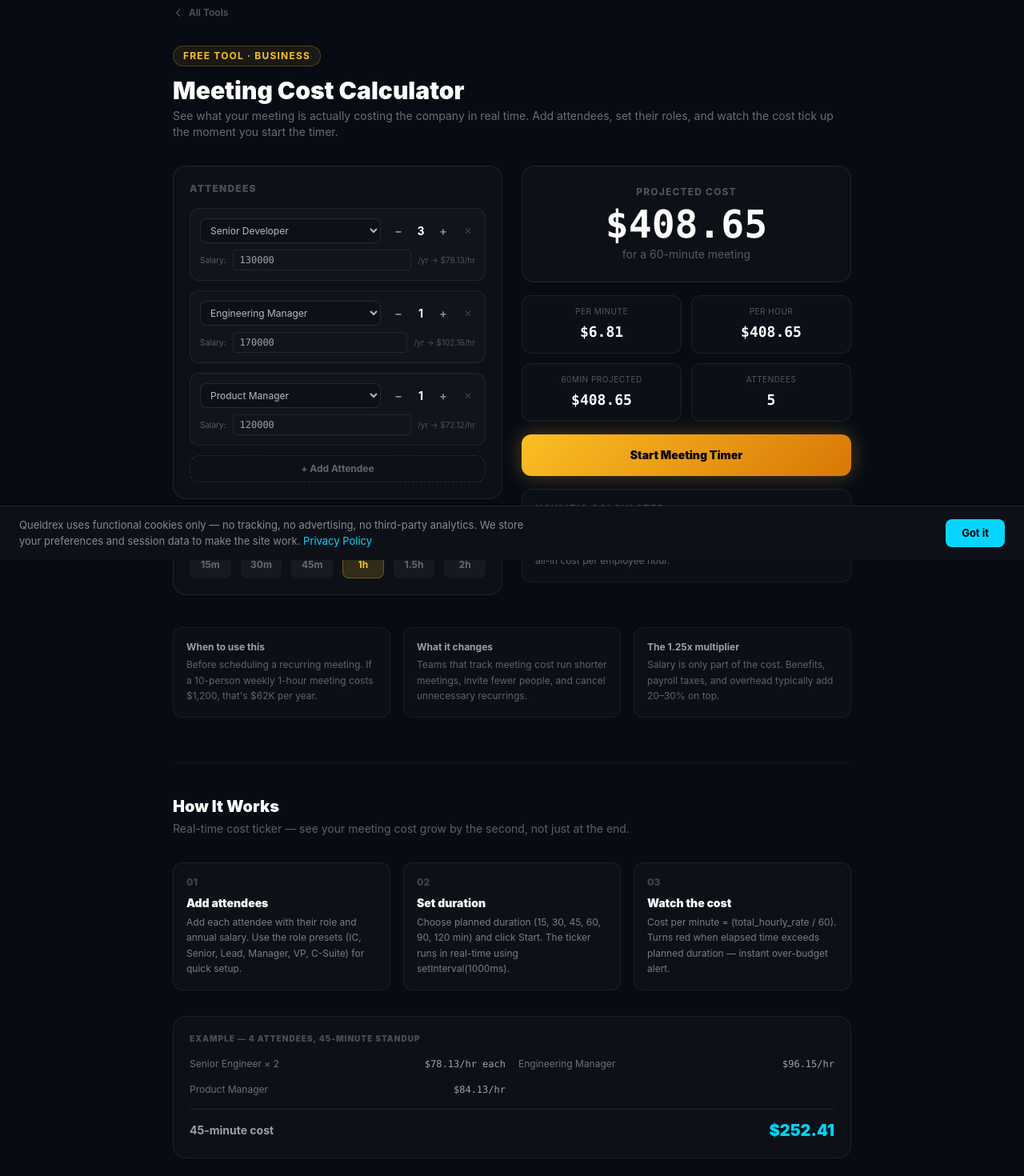
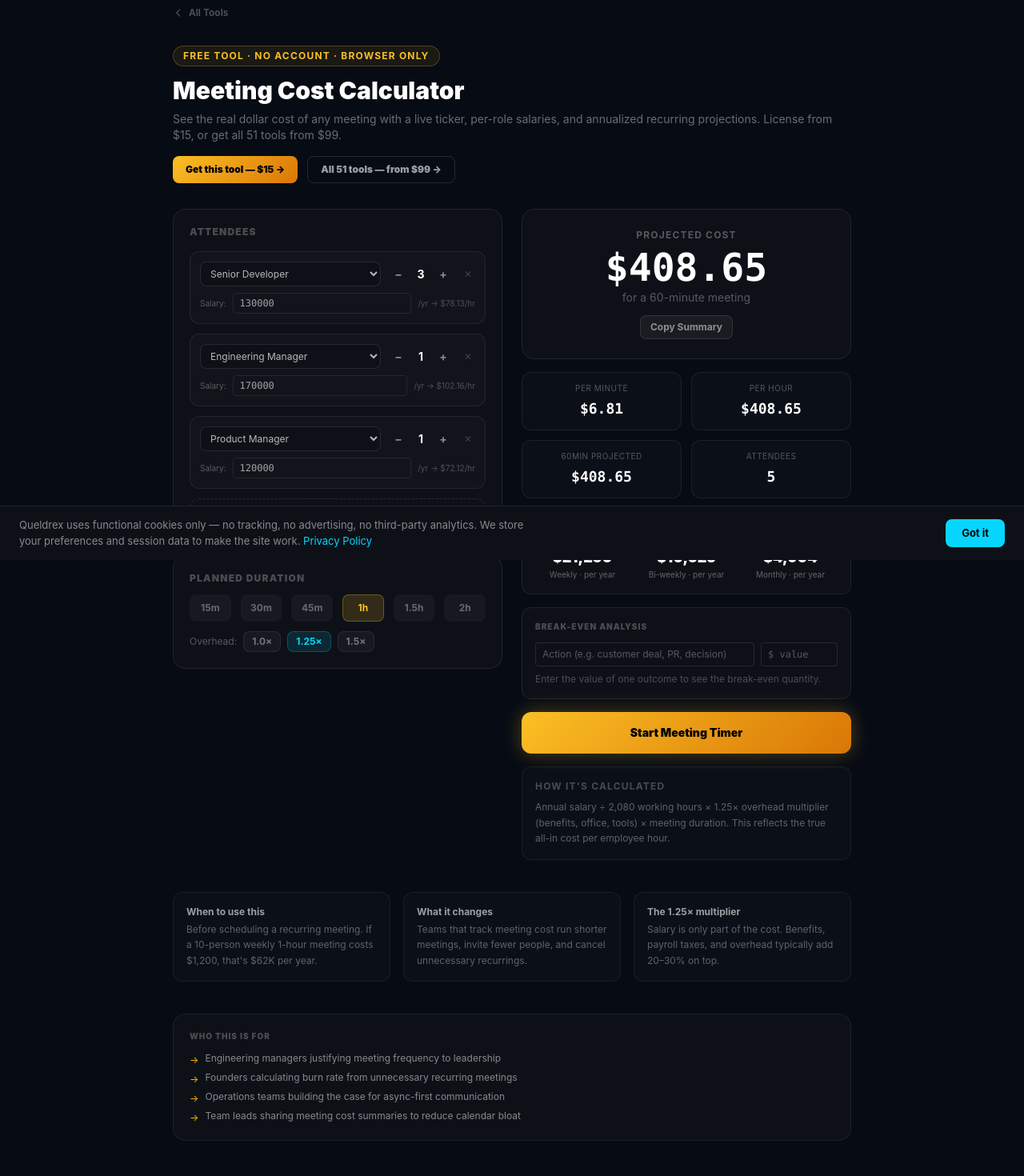
Before and after one commit to Queldrex/tools-platform, a Next.js app: page /tools/meeting-cost in a window 1280 px wide. Shown: the part 100-1570 px from the top of the page at 80% size. Built offline with nearby package versions, Linux system fonts and the light colour scheme.

Commit message:
feat: meeting-cost v2 — recurring projector, overhead toggle, break-even, copy summary, pricing CTAs

```diff
--- a/app/tools/meeting-cost/page.tsx
+++ b/app/tools/meeting-cost/page.tsx
@@ -27,10 +27,8 @@ interface Attendee {
 
 let nextId = 1
 
-const HOURLY_MARKUP = 1.25 // benefits / overhead multiplier
-
-function annualToHourly(annual: number): number {
-  return (annual * HOURLY_MARKUP) / 2080
+function annualToHourly(annual: number, m: number): number {
+  return (annual * m) / 2080
 }
 
 export default function MeetingCostPage() {
@@ -42,12 +40,20 @@ export default function MeetingCostPage() {
   const [duration, setDuration] = useState(60)
   const [running, setRunning] = useState(false)
   const [elapsed, setElapsed] = useState(0)
+  const [markup, setMarkup] = useState(1.25)
+  const [summaryCopied, setSummaryCopied] = useState(false)
+  const [breakEvenAction, setBreakEvenAction] = useState('')
+  const [actionValue, setActionValue] = useState<number | ''>('')
   const intervalRef = useRef<ReturnType<typeof setInterval> | null>(null)
 
-  const hourlyTotal = attendees.reduce((sum, a) => sum + annualToHourly(a.salary) * a.count, 0)
+  const hourlyTotal = attendees.reduce((sum, a) => sum + annualToHourly(a.salary, markup) * a.count, 0)
   const projectedCost = (hourlyTotal * duration) / 60
   const liveCost = (hourlyTotal * elapsed) / 3600
   const perMinute = hourlyTotal / 60
+
+  const weeklyAnnual = projectedCost * 52
+  const biweeklyAnnual = projectedCost * 26
+  const monthlyAnnual = projectedCost * 12
 
   function toggleTimer() {
     if (running) {
@@ -88,6 +94,24 @@ export default function MeetingCostPage() {
     }
   }
 
+  function copySummary() {
+    const totalAttendees = attendees.reduce((sum, a) => sum + a.count, 0)
+    const lines = [
+      `Meeting Cost Summary — ${new Date().toLocaleDateString()}`,
+      `Attendees: ${totalAttendees} people across ${attendees.length} roles`,
+      `Duration: ${duration} minutes (planned)`,
+      `Total cost: $${projectedCost.toFixed(2)} @ $${perMinute.toFixed(2)}/min`,
+      `Overhead: ${markup}× multiplier`,
+      `If weekly: $${weeklyAnnual.toLocaleString(undefined, { maximumFractionDigits: 0 })}/yr`,
+      ``,
+      `Attendees:`,
+      ...attendees.map(a => `  ${a.role} × ${a.count} ($${a.salary.toLocaleString()}/yr each)`),
+    ].join('\n')
+    navigator.clipboard.writeText(lines)
+    setSummaryCopied(true)
+    setTimeout(() => setSummaryCopied(false), 2000)
+  }
+
   const elapsedMins = Math.floor(elapsed / 60)
   const elapsedSecs = elapsed % 60
   const overBudget = elapsed > duration * 60
@@ -107,10 +131,20 @@ export default function MeetingCostPage() {
         <div className="mb-8">
           <div className="inline-flex items-center gap-2 px-3 py-1 rounded-full border text-xs font-bold tracking-widest uppercase mb-3"
             style={{ borderColor: 'rgba(251,191,36,0.25)', background: 'rgba(251,191,36,0.08)', color: 'rgb(251,191,36)' }}>
-            Free Tool · Business
+            Free Tool · No Account · Browser Only
           </div>
-          <h1 className="text-3xl font-black text-white mb-1">Meeting Cost Calculator</h1>
-          <p className="text-white/40 text-sm">See what your meeting is actually costing the company in real time. Add attendees, set their roles, and watch the cost tick up the moment you start the timer.</p>
+          <h1 className="text-3xl font-black text-white mb-2">Meeting Cost Calculator</h1>
+          <p className="text-white/40 text-sm mb-4">See the real dollar cost of any meeting with a live ticker, per-role salaries, and annualized recurring projections. License from $15, or get all 51 tools from $99.</p>
+          <div className="flex gap-3 flex-wrap">
+            <Link href="/pricing" className="inline-flex items-center gap-1.5 px-4 py-2 rounded-lg text-xs font-black text-black transition-all"
+              style={{ background: 'linear-gradient(135deg,rgb(251,191,36),rgb(217,119,6))' }}>
+              Get this tool — $15 →
+            </Link>
+            <Link href="/pricing" className="inline-flex items-center gap-1.5 px-4 py-2 rounded-lg text-xs font-black border text-white/60 transition-all"
+              style={{ borderColor: 'rgba(255,255,255,0.12)' }}>
+              All 51 tools — from $99 →
+            </Link>
+          </div>
         </div>
 
         <div className="grid lg:grid-cols-2 gap-6">
@@ -141,7 +175,7 @@ export default function MeetingCostPage() {
                       <input type="number" value={a.salary} onChange={e => updateAttendee(a.id, { salary: Number(e.target.value) })}
                         className="flex-1 text-xs bg-transparent border rounded px-2 py-1 text-white/60 outline-none font-mono"
                         style={{ borderColor: 'rgba(255,255,255,0.08)' }} />
-                      <span className="text-[10px] text-white/25">/yr → {fmt(annualToHourly(a.salary))}/hr</span>
+                      <span className="text-[10px] text-white/25">/yr → {fmt(annualToHourly(a.salary, markup))}/hr</span>
                     </div>
                   </div>
                 ))}
@@ -154,7 +188,7 @@ export default function MeetingCostPage() {
 
             <div className="rounded-2xl border p-5" style={{ background: '#0d1117', borderColor: 'rgba(255,255,255,0.08)' }}>
               <p className="text-xs font-black uppercase tracking-widest text-white/25 mb-3">Planned Duration</p>
-              <div className="flex items-center gap-3">
+              <div className="flex items-center gap-3 mb-3">
                 {[15, 30, 45, 60, 90, 120].map(d => (
                   <button key={d} onClick={() => setDuration(d)}
                     className="flex-1 py-2 rounded-lg text-xs font-bold transition-all"
@@ -164,6 +198,22 @@ export default function MeetingCostPage() {
                       border: duration === d ? '1px solid rgba(251,191,36,0.3)' : '1px solid transparent',
                     }}>
                     {d < 60 ? `${d}m` : `${d / 60}h`}
+                  </button>
+                ))}
+              </div>
+              <div className="flex items-center gap-2">
+                <span className="text-xs text-white/30">Overhead:</span>
+                {[
+                  { label: '1.0×', value: 1.0, hint: 'Salary only' },
+                  { label: '1.25×', value: 1.25, hint: 'With benefits (default)' },
+                  { label: '1.5×', value: 1.5, hint: 'High-cost with office' },
+                ].map(m => (
+                  <button key={m.value} onClick={() => setMarkup(m.value)} title={m.hint}
+                    className="text-xs font-bold px-2.5 py-1 rounded-lg transition-all"
+                    style={markup === m.value
+                      ? { background: 'rgba(6,214,255,0.12)', color: '#06d6ff', border: '1px solid rgba(6,214,255,0.25)' }
+                      : { background: 'rgba(255,255,255,0.04)', color: 'rgba(255,255,255,0.4)', border: '1px solid rgba(255,255,255,0.08)' }}>
+                    {m.label}
                   </button>
                 ))}
               </div>
@@ -193,6 +243,10 @@ export default function MeetingCostPage() {
               {!running && elapsed === 0 && (
                 <p className="text-sm text-white/30 mt-1">for a {duration}-minute meeting</p>
               )}
+              <button onClick={copySummary} className="mt-3 text-xs font-bold px-3 py-1.5 rounded-lg transition-all"
+                style={{ background: 'rgba(255,255,255,0.05)', color: summaryCopied ? '#34d399' : 'rgba(255,255,255,0.5)', border: '1px solid rgba(255,255,255,0.1)' }}>
+                {summaryCopied ? 'Copied!' : 'Copy Summary'}
+              </button>
             </div>
 
             {/* Stats */}
@@ -208,6 +262,47 @@ export default function MeetingCostPage() {
                   <p className="text-lg font-black font-mono text-white">{value}</p>
                 </div>
               ))}
+            </div>
+
+            {/* Recurring cost projector */}
+            <div className="rounded-xl border p-4" style={{ background: '#0d1117', borderColor: 'rgba(255,255,255,0.08)' }}>
+              <p className="text-[10px] font-black uppercase tracking-widest text-white/25 mb-3">If this meeting recurs…</p>
+              <div className="grid grid-cols-3 gap-3">
+                {[
+                  { label: 'Weekly', annual: weeklyAnnual },
+                  { label: 'Bi-weekly', annual: biweeklyAnnual },
+                  { label: 'Monthly', annual: monthlyAnnual },
+                ].map(r => (
+                  <div key={r.label} className="text-center">
+                    <div className="text-lg font-black text-white">${r.annual.toLocaleString(undefined, { maximumFractionDigits: 0 })}</div>
+                    <div className="text-[10px] text-white/35">{r.label} · per year</div>
+                  </div>
+                ))}
+              </div>
+            </div>
+
+            {/* Break-even card */}
+            <div className="rounded-xl border p-4" style={{ background: '#0d1117', borderColor: 'rgba(255,255,255,0.08)' }}>
+              <p className="text-[10px] font-black uppercase tracking-widest text-white/25 mb-3">Break-even analysis</p>
+              <div className="flex gap-2 mb-2">
+                <input value={breakEvenAction} onChange={e => setBreakEvenAction(e.target.value)}
+                  placeholder="Action (e.g. customer deal, PR, decision)"
+                  className="flex-1 text-xs bg-transparent border rounded px-2 py-1.5 text-white/60 outline-none"
+                  style={{ borderColor: 'rgba(255,255,255,0.1)' }} />
+                <input type="number" value={actionValue} onChange={e => setActionValue(e.target.value ? Number(e.target.value) : '')}
+                  placeholder="$ value"
+                  className="w-24 text-xs bg-transparent border rounded px-2 py-1.5 text-white/60 outline-none font-mono"
+                  style={{ borderColor: 'rgba(255,255,255,0.1)' }} />
+              </div>
+              {actionValue !== '' && Number(actionValue) > 0 && (
+                <p className="text-xs text-white/50">
+                  At <span className="text-white font-bold">${Number(actionValue).toLocaleString()}</span> per {breakEvenAction || 'action'}, this meeting must produce at least{' '}
+                  <span className="text-cyan-400 font-bold">{Math.ceil(projectedCost / Number(actionValue))} {breakEvenAction || 'actions'}</span> to break even.
+                </p>
+              )}
+              {(actionValue === '' || !actionValue) && (
+                <p className="text-xs text-white/25">Enter the value of one outcome to see the break-even quantity.</p>
+              )}
             </div>
 
             {/* Timer controls */}
@@ -231,8 +326,8 @@ export default function MeetingCostPage() {
             </div>
 
             <div className="rounded-xl border p-4" style={{ background: 'rgba(255,255,255,0.02)', borderColor: 'rgba(255,255,255,0.06)' }}>
-              <p className="text-xs font-bold uppercase tracking-widest text-white/25 mb-2">How it's calculated</p>
-              <p className="text-xs text-white/35 leading-relaxed">Annual salary ÷ 2,080 working hours × 1.25 overhead multiplier (benefits, office, tools) × meeting duration. This reflects the true all-in cost per employee hour.</p>
+              <p className="text-xs font-bold uppercase tracking-widest text-white/25 mb-2">How it&apos;s calculated</p>
+              <p className="text-xs text-white/35 leading-relaxed">Annual salary ÷ 2,080 working hours × {markup}× overhead multiplier (benefits, office, tools) × meeting duration. This reflects the true all-in cost per employee hour.</p>
             </div>
           </div>
         </div>
@@ -242,7 +337,7 @@ export default function MeetingCostPage() {
           {[
             { title: 'When to use this', body: 'Before scheduling a recurring meeting. If a 10-person weekly 1-hour meeting costs $1,200, that\'s $62K per year.' },
             { title: 'What it changes', body: 'Teams that track meeting cost run shorter meetings, invite fewer people, and cancel unnecessary recurrings.' },
-            { title: 'The 1.25x multiplier', body: 'Salary is only part of the cost. Benefits, payroll taxes, and overhead typically add 20–30% on top.' },
+            { title: 'The 1.25× multiplier', body: 'Salary is only part of the cost. Benefits, payroll taxes, and overhead typically add 20–30% on top.' },
           ].map(({ title, body }) => (
             <div key={title} className="rounded-xl border p-4" style={{ background: 'rgba(255,255,255,0.02)', borderColor: 'rgba(255,255,255,0.06)' }}>
               <p className="text-xs font-bold text-white/60 mb-1">{title}</p>
@@ -251,15 +346,32 @@ export default function MeetingCostPage() {
           ))}
         </div>
 
+        {/* Who This Is For */}
+        <div className="mt-10 rounded-2xl border p-5" style={{ background: '#0d1117', borderColor: 'rgba(255,255,255,0.07)' }}>
+          <p className="text-[10px] font-black uppercase tracking-widest text-white/25 mb-3">Who This Is For</p>
+          <ul className="space-y-1.5">
+            {[
+              'Engineering managers justifying meeting frequency to leadership',
+              'Founders calculating burn rate from unnecessary recurring meetings',
+              'Operations teams building the case for async-first communication',
+              'Team leads sharing meeting cost summaries to reduce calendar bloat',
+            ].map(item => (
+              <li key={item} className="text-xs text-white/50 flex items-start gap-2">
+                <span className="text-amber-400 mt-0.5 flex-shrink-0">→</span>{item}
+              </li>
+            ))}
+          </ul>
+        </div>
+
         {/* How It Works */}
         <div className="mt-14 border-t pt-10" style={{ borderColor: 'rgba(255,255,255,0.06)' }}>
           <h2 className="text-xl font-black text-white mb-1">How It Works</h2>
-          <p className="text-white/35 text-sm mb-8">Real-time cost ticker — see your meeting cost grow by the second, not just at the end.</p>
+          <p className="text-white/35 text-sm mb-8">Real-time cost ticker — see your meeting cost grow by the second, plus annual recurring projections and break-even analysis.</p>
           <div className="grid sm:grid-cols-3 gap-4 mb-8">
             {[
               { n: '01', title: 'Add attendees', body: 'Add each attendee with their role and annual salary. Use the role presets (IC, Senior, Lead, Manager, VP, C-Suite) for quick setup.' },
-              { n: '02', title: 'Set duration', body: 'Choose planned duration (15, 30, 45, 60, 90, 120 min) and click Start. The ticker runs in real-time using setInterval(1000ms).' },
-              { n: '03', title: 'Watch the cost', body: 'Cost per minute = (total_hourly_rate / 60). Turns red when elapsed time exceeds planned duration — instant over-budget alert.' },
+              { n: '02', title: 'Set duration & overhead', body: 'Choose planned duration and overhead multiplier (1.0× salary-only, 1.25× with benefits, 1.5× high-cost). Cost per minute updates instantly.' },
+              { n: '03', title: 'See cost + annual impact', body: 'Live ticker, recurring projections (weekly/bi-weekly/monthly annual cost), and break-even analysis. Copy the summary to Slack.' },
             ].map(s => (
               <div key={s.n} className="rounded-xl border p-4" style={{ background: '#0d1117', borderColor: 'rgba(255,255,255,0.07)' }}>
                 <div className="text-xs font-black text-white/20 mb-2">{s.n}</div>
@@ -288,6 +400,17 @@ export default function MeetingCostPage() {
             </div>
           </div>
         </div>
+
+        {/* License CTA */}
+        <div className="mt-14 rounded-2xl border p-6 text-center" style={{ background: 'rgba(6,214,255,0.04)', borderColor: 'rgba(6,214,255,0.12)' }}>
+          <p className="text-white font-black mb-1">Add meeting cost tracking to your platform</p>
+          <p className="text-white/40 text-sm mb-4">Live ticker, recurring projections, break-even analysis, copy summary. Client-side only.</p>
+          <div className="flex gap-3 justify-center flex-wrap">
+            <Link href="/pricing" className="px-5 py-2.5 rounded-xl text-sm font-black text-black" style={{ background: 'linear-gradient(135deg,#06d6ff,#0891b2)' }}>Get this tool — $15 →</Link>
+            <Link href="/pricing" className="px-5 py-2.5 rounded-xl text-sm font-black border text-white/70" style={{ borderColor: 'rgba(255,255,255,0.1)' }}>All 51 tools — from $99 →</Link>
+          </div>
+        </div>
+
       </main>
       <Footer />
     </div>
```
